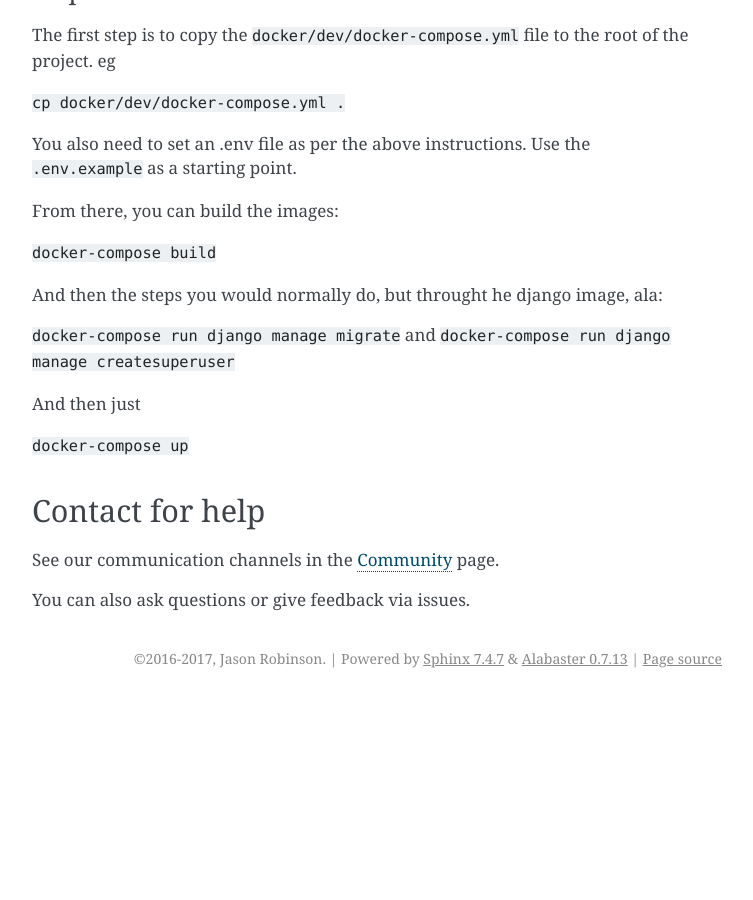
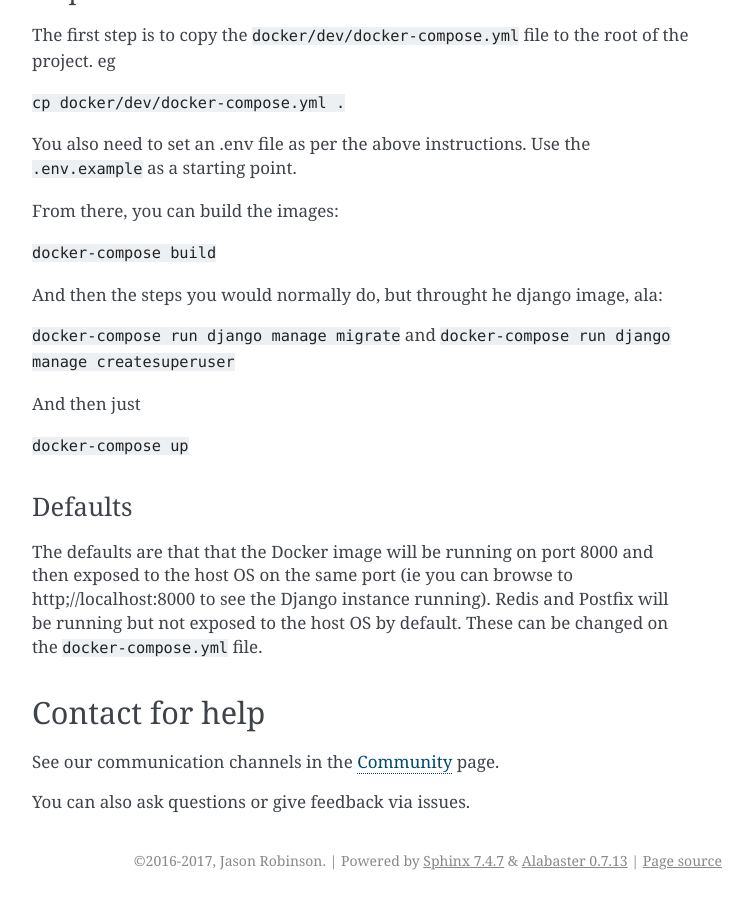
Before and after one commit to jaywink/socialhome, a Sphinx documentation site: the page built from docs/development.rst, in a window 1280 px wide and 900 px high, scrolled down 5295 px. Shown: the whole window, without its empty margins (388-1141 px from the left). Built offline with Sphinx 7.4.7, drawn with Linux system fonts in a browser that asks for light colours; before the commit the page ends 5993 px from its top, so only the background shows below that.

Commit message:
Adding a section in the development docs about docker development defaults

```diff
--- a/docs/development.rst
+++ b/docs/development.rst
@@ -227,6 +227,11 @@ And then just
 
 ``docker-compose up``
 
+Defaults
+..........
+
+The defaults are that that the Docker image will be running on port 8000 and then exposed to the host OS on the same port (ie you can browse to http;//localhost:8000 to see the Django instance running). Redis and Postfix will be running but not exposed to the host OS by default. These can be changed on the ``docker-compose.yml`` file.
+
 Contact for help
 ----------------
 
```
